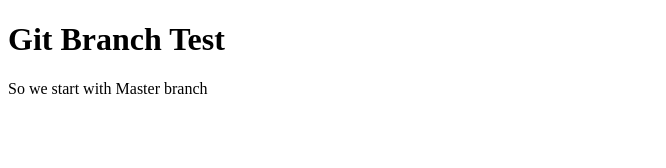
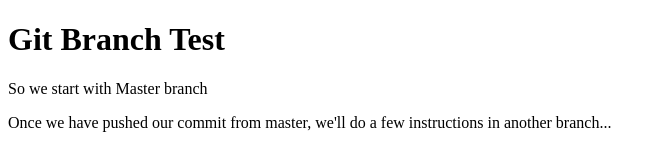
Before and after one commit to francis-siva/Git_Branch_Test, a plain HTML site: page index.html in a window 1280 px wide. Shown: the whole page, without its empty margins (0-666 px from the left). Drawn offline with Linux system fonts and the light colour scheme.

Commit message:
New <p> added in index.html

```diff
--- a/index.html
+++ b/index.html
@@ -9,5 +9,6 @@
 <body>
     <h1>Git Branch Test</h1>
     <p>So we start with Master branch</p>
+    <p>Once we have pushed our commit from master, we'll do a few instructions in another branch...</p>
 </body>
 </html>
```
